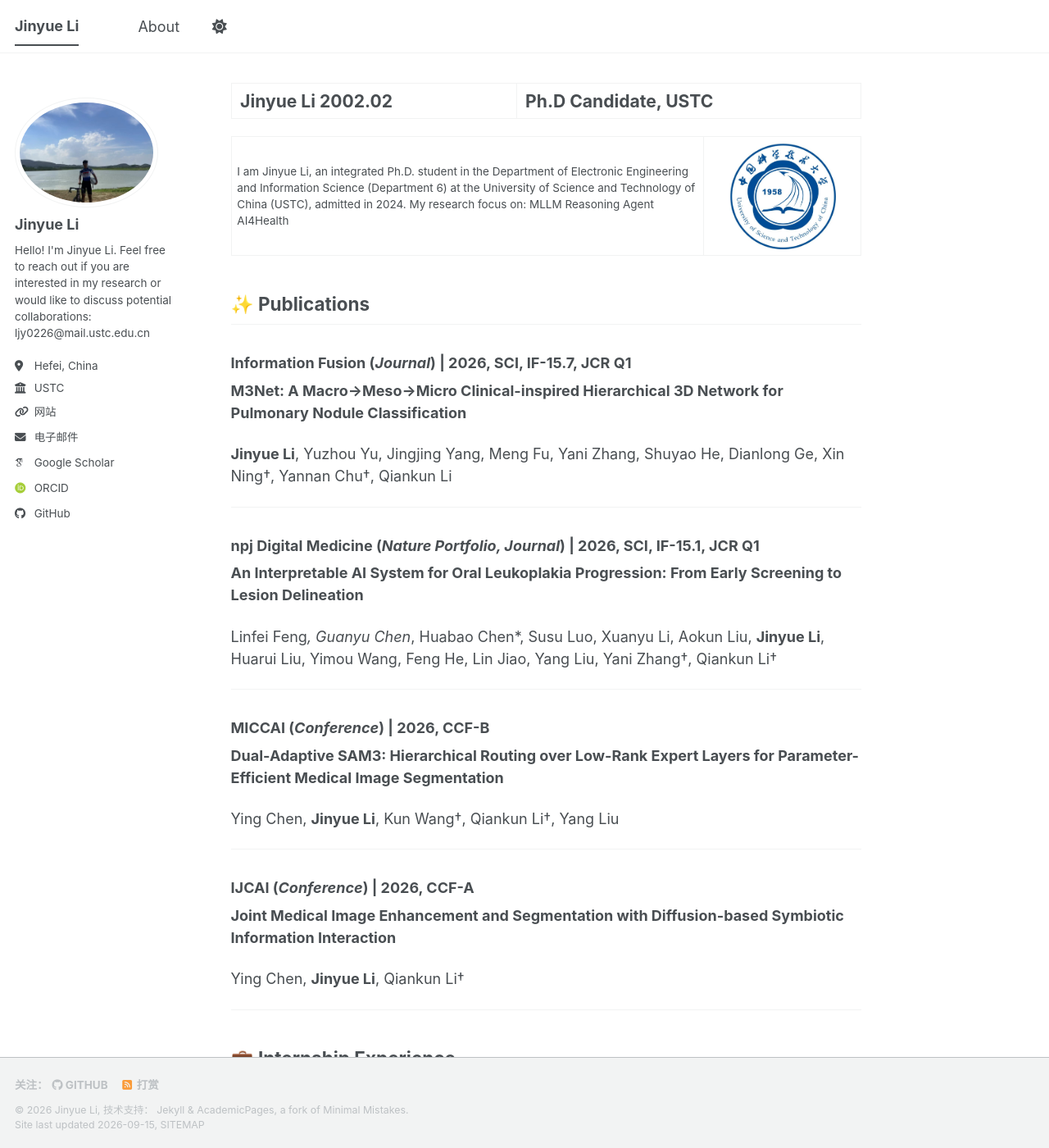
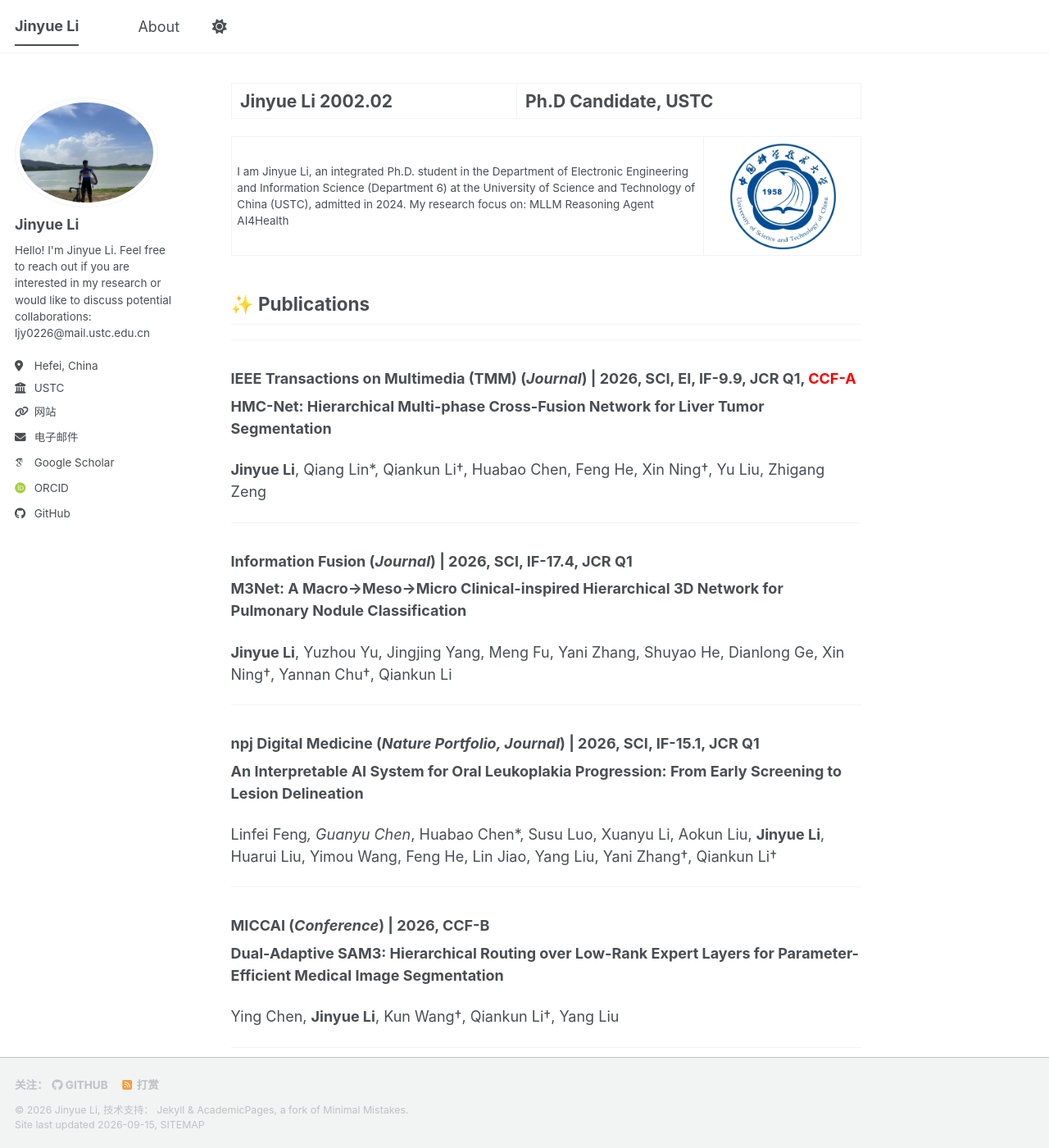
Before and after one commit to jylEcho/jylEcho.github.io, a Jekyll site: the page built from _pages/about.md, in a window 1280 px wide and 1400 px high. Shown: the whole window at 82% size. Built offline with Jekyll 4.4.1, drawn with Linux system fonts in a browser that asks for light colours; some web fonts are replaced; a script bundle is joined from its source files by our own code; library files that are not in the unit come from our copies; some of the changed text lies outside the part shown.

Commit message:
Update about.md

```diff
--- a/_pages/about.md
+++ b/_pages/about.md
@@ -24,8 +24,17 @@ My research focus on: MLLM Reasoning Agent AI4Health
 </table>
 
 ## ✨ Publications
+---
 
-### **Information Fusion** (*Journal*) | 2026, SCI, IF-15.7, **JCR Q1**
+### **IEEE Transactions on Multimedia (TMM)** (*Journal*) | 2026, SCI, EI, IF-9.9, **JCR Q1**, <span style="color: red; font-weight: bold;">CCF-A</span>
+
+**HMC-Net: Hierarchical Multi-phase Cross-Fusion Network for Liver Tumor Segmentation**
+
+**Jinyue Li**, Qiang Lin*, Qiankun Li†, Huabao Chen, Feng He, Xin Ning†, Yu Liu, Zhigang Zeng
+
+---
+
+### **Information Fusion** (*Journal*) | 2026, SCI, IF-17.4, **JCR Q1**
 **M3Net: A Macro→Meso→Micro Clinical-inspired Hierarchical 3D Network for Pulmonary Nodule Classification**
 
 **Jinyue Li**, Yuzhou Yu, Jingjing Yang, Meng Fu, Yani Zhang, Shuyao He, Dianlong Ge, Xin Ning†, Yannan Chu†, Qiankun Li
@@ -53,6 +62,15 @@ Ying Chen, **Jinyue Li**, Qiankun Li†
 
 ---
 
+### **Expert Systems with Applications** (*Journal*) | 2027, SCI, EI, IF-9.4
+
+**PARF-Net: Phase-Adaptive Robust Fusion for Liver Tumor Segmentation with Missing-Phase CECT**
+
+Yiwen Liu, **Jinyue Li**, Enhao Ning, Liping Zhang, Qiankun Li, Xin Ning
+
+---
+
+
 ## 💼 Internship Experience
 
 ### **Assistant Research Algorithm Engineer** | 2025.04 – 2025.07
```
